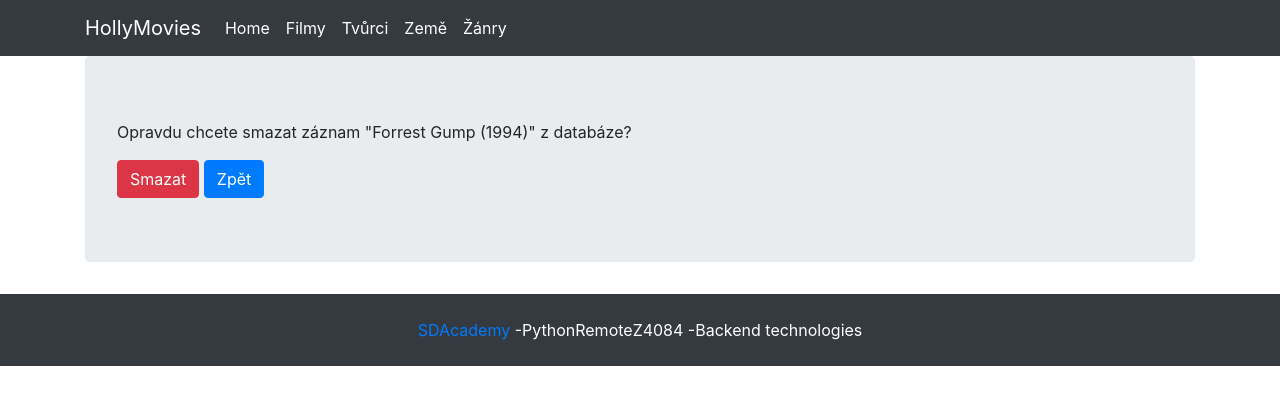
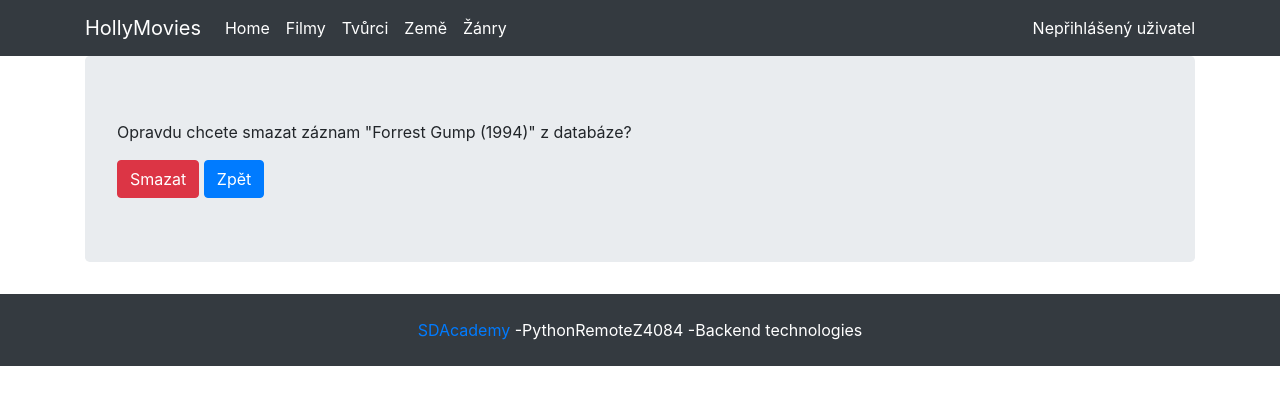
Before and after one commit to Nunu8888/moje_hollymovies, a Django app: page /movie/delete/2 in a window 1280 px wide. Shown: the top 405 px of the page. Run offline with Django 5.2, Linux system fonts and the light colour scheme; data comes from the database, SQL or seed files in the repository; some libraries are stand-ins or nearby versions.

Commit message:
Feature 11.1 - username in navbar.

```diff
--- a/templates/navbar.html
+++ b/templates/navbar.html
@@ -15,6 +15,14 @@
                 <a class="nav-item nav-link active" href={% url 'countries' %}>Země</a>
                 <a class="nav-item nav-link active" href={% url 'genres' %}>Žánry</a>
             </div>
+
+            <div class="navbar-nav ml-auto text-white">
+            {% if user.is_authenticated %}
+                {{ user.username }}
+            {% else %}
+                Nepřihlášený uživatel
+            {% endif %}
+            </div>
         </div>
     </div>
 </nav>
```
